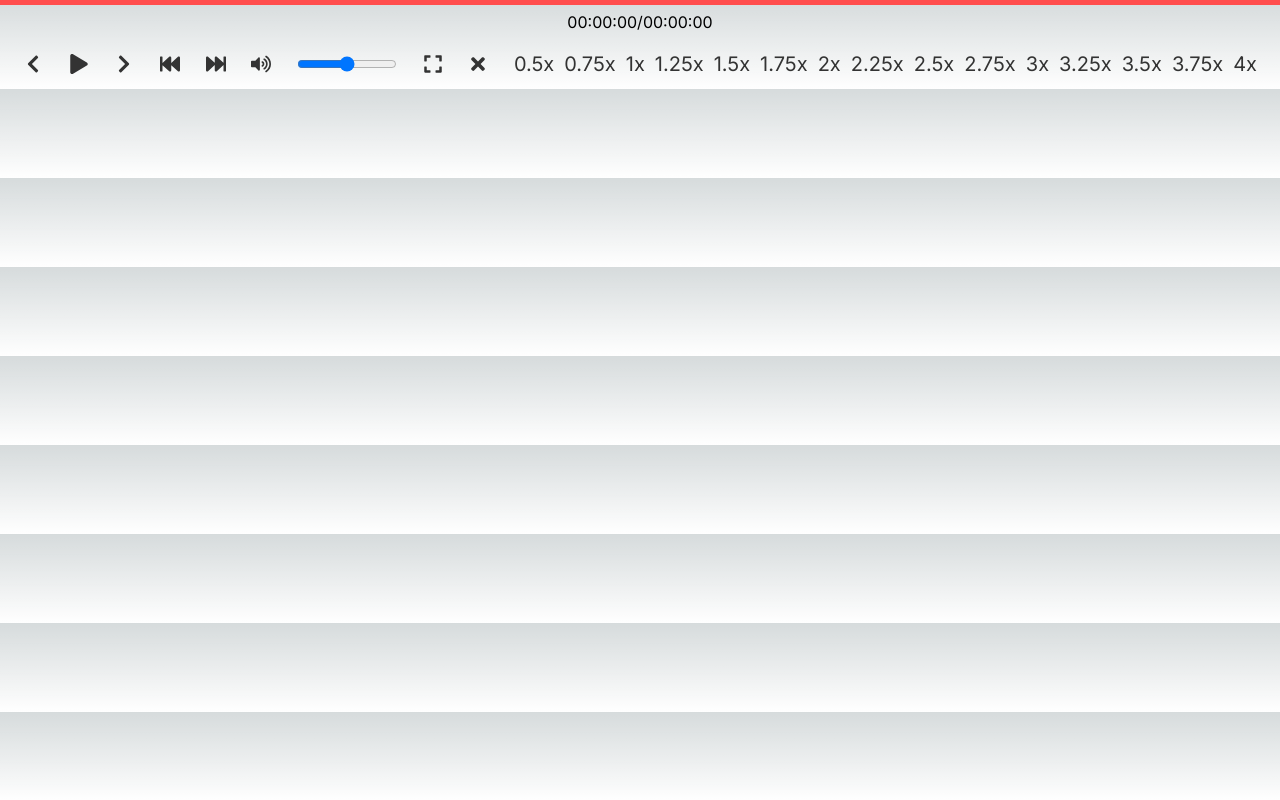
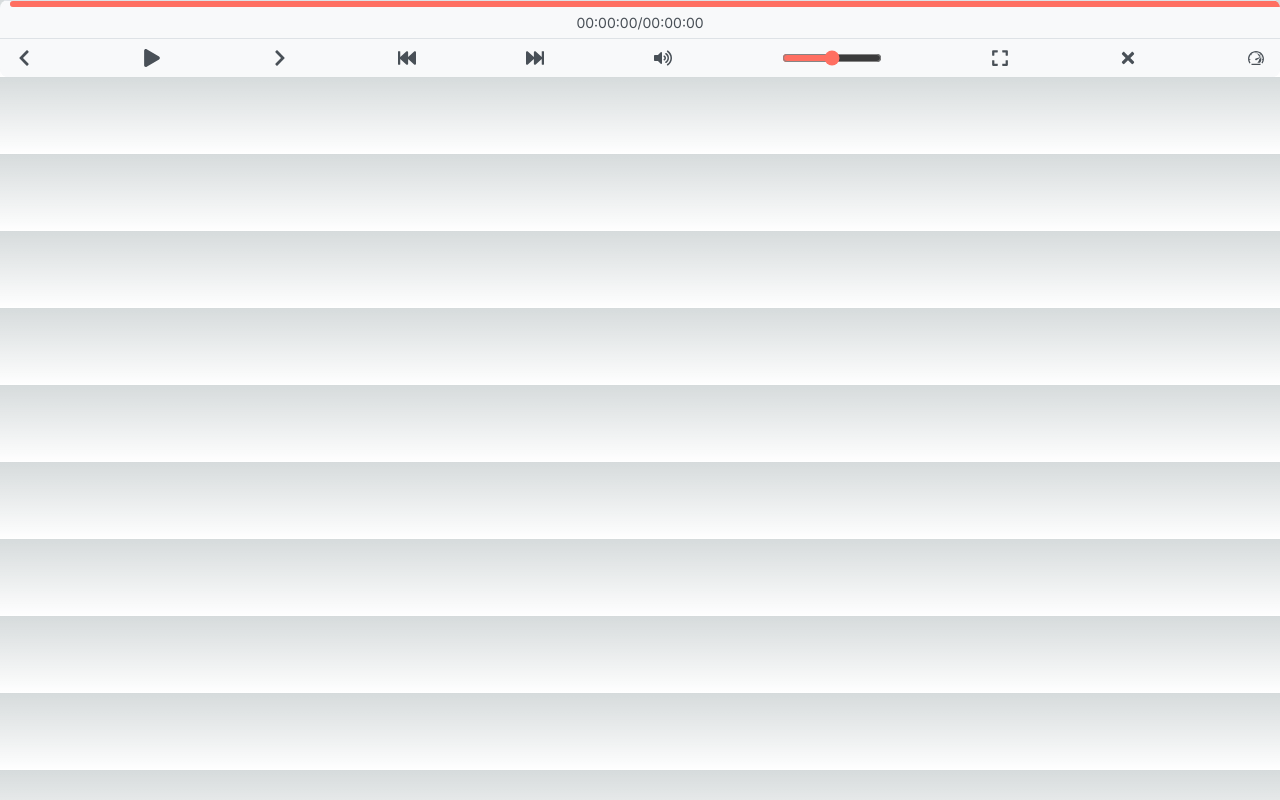
Before and after one commit to Sharishth-Singh/media-player, a Next.js app: page / in a window 1280 px wide. Built offline with nearby package versions, Linux system fonts and the light colour scheme.

Commit message:
miniplayer fixing

```diff
--- a/MediaPlayer.css
+++ b/MediaPlayer.css
@@ -4,6 +4,9 @@
   flex-direction: column;
   width: 100%;
   height: 100%;
+  background-color: #f8f9fa; /* Light background */
+  border-radius: 8px; /* Softer edges */
+  overflow: hidden; /* Prevent overflow */
 }
 
 /* Media container */
@@ -12,21 +15,26 @@
   display: flex;
   justify-content: center;
   align-items: center;
+  background-color: #e9ecef; /* Subtle background */
+  border-bottom: 1px solid #dee2e6; /* Light border */
 }
 
 /* Progress bar container */
 .progress-bar-container {
   width: 100%;
-  height: 5px;
-  background-color: #ccc;
+  height: 6px; /* Slightly taller */
+  background-color: #dee2e6; /* Light background */
   cursor: pointer;
   position: relative;
+  border-radius: 4px; /* Softer edges */
+  margin: 0 10px; /* Margin for better alignment */
 }
 
 /* Progress bar */
 .progress-bar {
   height: 100%;
-  background-color: #ff4d4d;
+  background-color: #ff6f61; /* Softer red */
+  border-radius: 4px; /* Softer edges */
 }
 
 /* Time display */
@@ -35,14 +43,18 @@
   justify-content: center;
   align-items: center;
   padding: 5px;
+  font-size: 14px; /* Smaller font */
+  color: #495057; /* Darker text color */
 }
 
 /* Media controls */
 .media-controls {
   display: flex;
-  justify-content: space-around;
+  justify-content: space-between; /* Even spacing */
   align-items: center;
   padding: 10px;
+  background-color: #f8f9fa; /* Match the background */
+  border-top: 1px solid #dee2e6; /* Light border */
 }
 
 /* Buttons in media controls */
@@ -51,51 +63,122 @@
   border: none;
   cursor: pointer;
   margin: 0 5px;
-  font-size: 20px;
-  color: #333;
+  font-size: 18px; /* Slightly smaller font */
+  color: #495057; /* Darker text color */
+  transition: color 0.3s ease; /* Smooth color transition */
+}
+
+.media-controls button:hover {
+  color: #ff6f61; /* Softer red on hover */
 }
 
 /* Volume slider */
 .media-controls input[type="range"] {
   width: 100px;
   margin: 0 5px;
+  cursor: pointer;
+  accent-color: #ff6f61; /* Softer red accent color */
 }
 
 /* Speed list container */
 .speed-list {
   position: absolute;
   top: -10px;
-  right: 10px;
+  right: 0;
   background-color: white;
-  border: 1px solid #ccc;
+  border: 1px solid #dee2e6; /* Light border */
   border-radius: 4px;
   overflow: hidden;
+  transition: height 0.3s ease; /* Smooth height transition */
 }
 
 /* Speed list item buttons */
 .speed-list-item {
-  padding: 5px 10px;
+  padding: 8px 12px; /* Slightly more padding */
   cursor: pointer;
   background-color: transparent;
   border: none;
   width: 100%;
   text-align: left;
+  transition: background-color 0.3s ease; /* Smooth background transition */
+}
+
+.speed-list-item:hover {
+  background-color: #e9ecef; /* Subtle background color on hover */
 }
 
 /* Active speed list item */
 .speed-list-item.active {
-  background-color: #f0f0f0;
-  color: #333;
-}
-
-/* Hover effect for speed list items */
-.speed-list-item:hover {
-  background-color: #e6e6e6;
+  background-color: #e9ecef; /* Same as hover */
+  color: #495057; /* Darker text color */
 }
 
 /* Minimized media player */
 .media-player.minimized {
-  width: 100px;
-  height: 50px;
+  position: fixed; /* Make the minimized player float over other content */
+  bottom: 10px; /* Position it at the bottom of the screen */
+  right: 10px; /* Position it at the right of the screen */
+  width: 320px; /* Set the width to a suitable size */
+  height: 180px; /* Set the height to match the aspect ratio */
+  display: flex;
+  flex-direction: row; /* Align video and controls in a row */
+  justify-content: space-between;
+  align-items: center;
+  background-color: #ffffff; /* White background */
+  border-radius: 8px; /* Rounded corners */
+  box-shadow: 0 4px 8px rgba(0, 0, 0, 0.2); /* Subtle shadow */
+  transition: all 0.3s ease; /* Smooth transition */
   overflow: hidden;
+  cursor: pointer; /* Indicates interactivity */
+  z-index: 1000; /* Keep the mini player above other content */
 }
+
+/* Video preview in minimized state */
+.media-player.minimized .video-preview {
+  width: 160px; /* Half the width for the video preview */
+  height: 100%; /* Full height */
+  background-color: black; /* Black background */
+  overflow: hidden; /* Prevent overflow */
+}
+
+/* Essential controls container */
+.media-player.minimized .media-controls {
+  width: 160px; /* Half the width for controls */
+  display: flex;
+  flex-direction: column; /* Stack the controls vertically */
+  align-items: center;
+  justify-content: center;
+}
+
+/* Buttons in minimized media player */
+.media-player.minimized .media-controls button {
+  margin: 4px 0; /* Margin for spacing between buttons */
+  font-size: 16px; /* Adjusted font size */
+  color: #495057; /* Dark text color */
+  transition: color 0.3s ease; /* Smooth color transition */
+}
+
+/* Hover effect for minimized buttons */
+.media-player.minimized .media-controls button:hover {
+  color: #ff6f61; /* Softer red on hover */
+}
+
+/* Progress bar in minimized state */
+.media-player.minimized .progress-bar-container {
+  width: 90%; /* Width of the container */
+  height: 4px; /* Narrower height */
+  background-color: #cccccc; /* Light background */
+  border-radius: 2px; /* Rounded corners */
+}
+
+/* Progress bar */
+.media-player.minimized .progress-bar {
+  height: 100%;
+  background-color: #ff6f61; /* Softer red */
+}
+
+/* Hide volume slider and speed list in minimized state */
+.media-player.minimized input[type="range"],
+.media-player.minimized .speed-list {
+  display: none;
+}
--- a/MediaPlayer.js
+++ b/MediaPlayer.js
@@ -1,5 +1,6 @@
 import React, { useRef, useState, useEffect } from "react";
 import useMediaStore from "./store";
+import { GiSpeedometer } from "react-icons/gi";
 import {
     FaPlay,
     FaPause,
@@ -17,8 +18,7 @@ import {
 import "./MediaPlayer.css";
 
 const MediaPlayer = () => {
-    const { mediaList, currentIndex, nextMedia, prevMedia } =
-        useMediaStore();
+    const { mediaList, currentIndex, nextMedia, prevMedia } = useMediaStore();
     const currentMedia = mediaList[currentIndex];
 
     const mediaRef = useRef(null);
@@ -30,22 +30,33 @@ const MediaPlayer = () => {
     const [duration, setDuration] = useState(0);
     const [isMinimized, setIsMinimized] = useState(false);
     const [playbackRate, setPlaybackRate] = useState(1); // Default playback rate
+    const [isSpeedListOpen, setIsSpeedListOpen] = useState(false);
 
     // Playback rate options
     const playbackRates = [
-        0.5, 0.75, 1, 1.25, 1.5, 1.75, 2, 2.25, 2.5, 2.75, 3, 3.25, 3.5, 3.75, 4
+        0.5, 0.75, 1, 1.25, 1.5, 1.75, 2, 2.25, 2.5, 2.75, 3, 3.25, 3.5, 3.75,
+        4,
     ];
 
     // make a function to reset the progress bar
     const resetProgressBar = () => {
         setCurrentTime(0);
         setDuration(0);
-    }
+    };
 
     const nextMedia_resetProgressBar = () => {
         nextMedia();
         resetProgressBar();
-    }
+        if(playing)
+            setPlaying(!playing);
+    };
+
+    const prevMedia_resetProgressBar = () => {
+        prevMedia();
+        resetProgressBar();
+        if(playing)
+            setPlaying(!playing);
+    };
 
     useEffect(() => {
         if (mediaRef.current) {
@@ -90,6 +101,7 @@ const MediaPlayer = () => {
                     break;
                 case "p":
                     prevMedia();
+                    resetProgressBar();
                     break;
                 default:
                     break;
@@ -175,6 +187,17 @@ const MediaPlayer = () => {
         mediaRef.current.currentTime = clickPercentage * duration;
     };
 
+    // Toggle the visibility of the speed list
+    const toggleSpeedList = () => {
+        setIsSpeedListOpen(!isSpeedListOpen);
+    };
+
+    // Handle the selection of a playback rate
+    const handlePlaybackRateSelect = (rate) => {
+        setPlaybackRate(rate);
+        setIsSpeedListOpen(false); // Hide the list after selecting a rate
+    };
+
     return (
         <div className={`media-player ${isMinimized ? "minimized" : ""}`}>
             <div className="media-container">
@@ -198,6 +221,8 @@ const MediaPlayer = () => {
                                 width: "80%",
                                 height: "80%",
                                 objectFit: "cover",
+                                justifyItems: "center",
+                                alignItems: "center",
                             }}
                         />
                     </div>
@@ -222,7 +247,7 @@ const MediaPlayer = () => {
                 </span>
             </div>
             <div className="media-controls">
-                <button onClick={prevMedia}>
+                <button onClick={prevMedia_resetProgressBar}>
                     <FaChevronLeft />
                 </button>
                 <button onClick={togglePlayPause}>
@@ -255,13 +280,19 @@ const MediaPlayer = () => {
                     <FaTimes />
                 </button>
 
-                {/* Playback rate list */}
-                <div className="playback-rate-list">
+                {/* Speed list button */}
+                <button onClick={toggleSpeedList}>
+                    <GiSpeedometer />
+                </button>
+
+                {/* Vertical speed list */}
+                {isSpeedListOpen && (
+                    <div className="speed-list">
                         {playbackRates.map((rate) => (
                             <button
                                 key={rate}
-                            onClick={() => setPlaybackRate(rate)}
-                            className={`playback-rate-button ${
+                                onClick={() => handlePlaybackRateSelect(rate)}
+                                className={`speed-list-item ${
                                     playbackRate === rate ? "active" : ""
                                 }`}
                             >
@@ -269,7 +300,7 @@ const MediaPlayer = () => {
                             </button>
                         ))}
                     </div>
-
+                )}
             </div>
         </div>
     );
```
Lines whose indentation alone changed are shown as unchanged.
